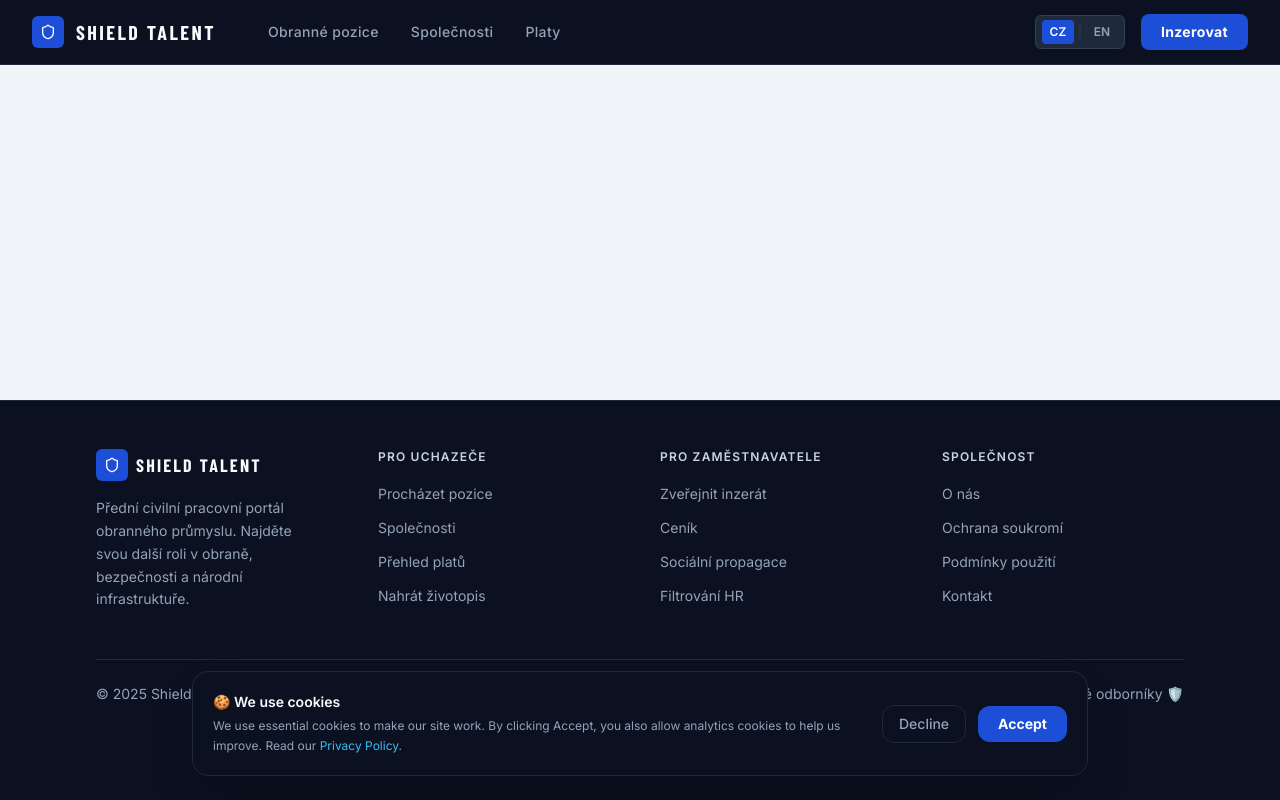
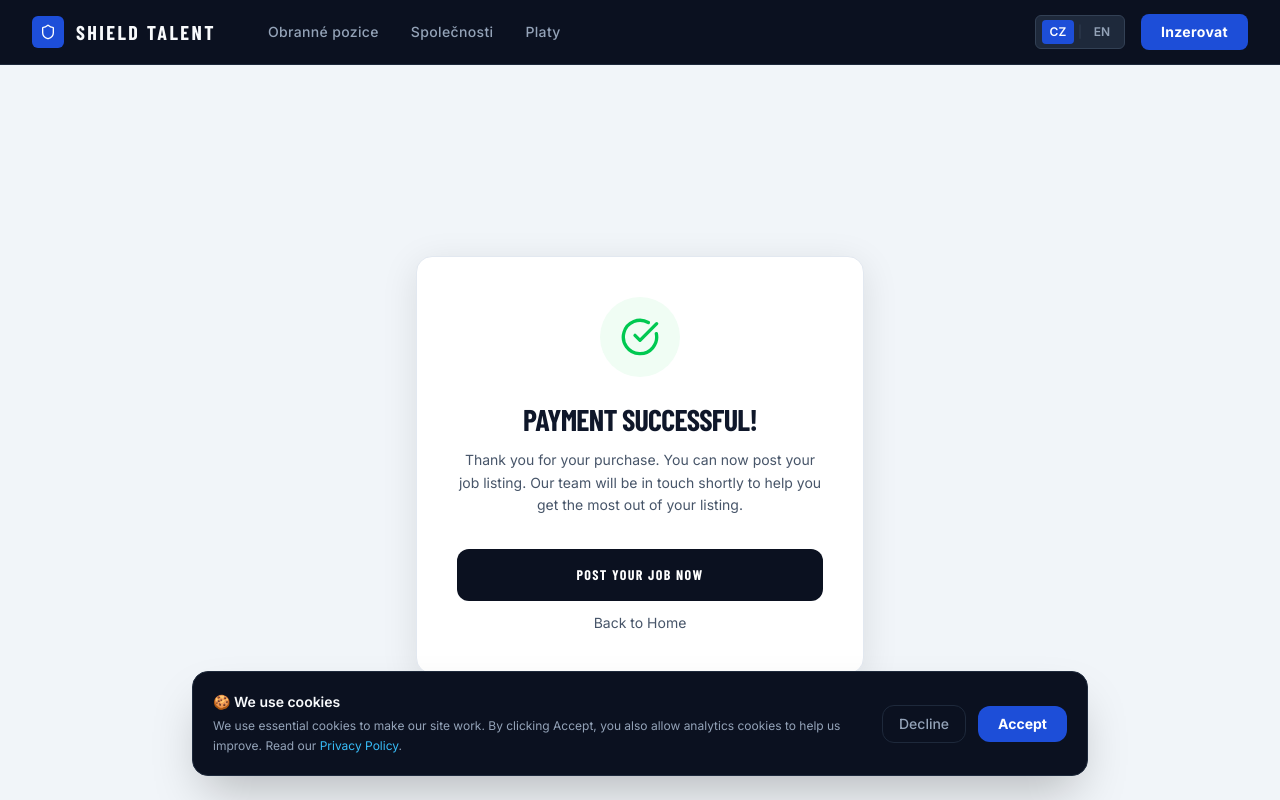
Before and after one commit to B-S-N-K/def-jobs, a React (Vite) app: page /payment-success in a window 1280 px wide. Shown: the top 800 px of the page. Built offline with nearby package versions, Linux system fonts and the light colour scheme; no server answers; a web font is replaced by a local one.

Commit message:
Add Stripe payment flow with checkout and success page

```diff
--- a/package.json
+++ b/package.json
@@ -25,6 +25,7 @@
     "react-dom": "^19.0.0",
     "react-router-dom": "^7.13.1",
     "resend": "^6.9.3",
+    "stripe": "^20.4.1",
     "tailwind-merge": "^3.5.0",
     "vite": "^6.2.0"
   },
--- a/server.ts
+++ b/server.ts
@@ -7,6 +7,8 @@ import { fileURLToPath } from "url";
 import { getSupabaseClient, getSupabaseAdminClient } from "./src/lib/supabase";
 import { Resend } from 'resend';
 const resend = new Resend(process.env.RESEND_API_KEY);
+import Stripe from 'stripe';
+const stripe = new Stripe(process.env.STRIPE_SECRET_KEY!);
 
 const __dirname = path.dirname(fileURLToPath(import.meta.url));
 
@@ -46,11 +48,11 @@ async function startServer() {
             .toString()
             .padStart(2, "0")}.${date.getFullYear()}`;
 
-          return {
-            ...job,
-            tags: job.tags || [],
-            postedAt: euDate,
-          };
+            return {
+              ...job,
+              tags: typeof job.tags === 'string' ? JSON.parse(job.tags) : (job.tags || []),
+              postedAt: euDate,
+            };
         }) ?? [];
 
       res.json(jobsWithTags);
@@ -262,6 +264,25 @@ async function startServer() {
     }
   });
 
+  app.post("/api/create-checkout", async (req, res) => {
+    try {
+      const { priceId, planName } = req.body;
+
+      const session = await stripe.checkout.sessions.create({
+        payment_method_types: ['card'],
+        line_items: [{ price: priceId, quantity: 1 }],
+        mode: 'payment',
+        success_url: `${req.headers.origin}/payment-success?plan=${planName}`,
+        cancel_url: `${req.headers.origin}/pricing`,
+      });
+
+      res.json({ url: session.url });
+    } catch (error) {
+      console.error('Stripe error:', error);
+      res.status(500).json({ error: 'Failed to create checkout session' });
+    }
+  });
+
   app.post("/api/alerts", async (req, res) => {
     try {
       const { email, keyword, location, jobFunction, jobType } = req.body;
--- a/src/App.tsx
+++ b/src/App.tsx
@@ -12,6 +12,7 @@ import { TermsPage } from '@/pages/TermsPage';
 import { ContactPage } from '@/pages/ContactPage';
 import { AdminLoginPage } from '@/pages/AdminLoginPage';
 import { AdminDashboardPage } from '@/pages/AdminDashboardPage';
+import { PaymentSuccessPage } from '@/pages/PaymentSuccessPage';
 import { CookieBanner } from '@/components/CookieBanner';
 import { JobDetailPage } from '@/pages/JobDetailPage';
 import { Shield } from 'lucide-react';
@@ -38,6 +39,7 @@ function AppContent() {
           <Route path="/terms" element={<TermsPage />} />
           <Route path="/contact" element={<ContactPage />} />
           <Route path="/contact" element={<ContactPage />} />
+          <Route path="/payment-success" element={<PaymentSuccessPage />} />
           <Route path="/admin" element={<AdminLoginPage />} />
           <Route path="/admin/dashboard" element={<AdminDashboardPage />} />
           {/* Add more routes as we build them */}
--- /dev/null
+++ b/src/pages/PaymentSuccessPage.tsx
@@ -0,0 +1,47 @@
+import React, { useEffect } from 'react';
+import { Link, useSearchParams } from 'react-router-dom';
+import { CheckCircle } from 'lucide-react';
+
+export function PaymentSuccessPage() {
+  const [searchParams] = useSearchParams();
+  const plan = searchParams.get('plan');
+
+  useEffect(() => {
+    window.scrollTo(0, 0);
+  }, []);
+
+  return (
+    <div className="min-h-screen bg-shield-bg-light flex items-center justify-center px-4">
+      <div className="max-w-md w-full bg-white border-[1.5px] border-shield-border-l rounded-2xl p-10 text-center shadow-[0_8px_36px_rgba(0,0,0,0.1)]">
+        <div className="flex justify-center mb-6">
+          <div className="h-20 w-20 bg-green-50 rounded-full flex items-center justify-center">
+            <CheckCircle className="h-10 w-10 text-green-500" />
+          </div>
+        </div>
+        <h1 className="font-heading text-3xl font-extrabold text-shield-text-l uppercase tracking-tight mb-3">
+          Payment Successful!
+        </h1>
+        {plan && (
+          <p className="text-shield-navy-lt font-semibold text-sm mb-4">
+            {plan} Plan Activated
+          </p>
+        )}
+        <p className="text-shield-text-lm text-sm leading-relaxed mb-8">
+          Thank you for your purchase. You can now post your job listing. Our team will be in touch shortly to help you get the most out of your listing.
+        </p>
+        <Link
+          to="/post-job"
+          className="block w-full bg-shield-black hover:bg-shield-navy-lt text-white font-heading font-bold py-4 rounded-xl transition-all hover:-translate-y-[1px] uppercase tracking-widest text-sm mb-3"
+        >
+          Post Your Job Now
+        </Link>
+        <Link
+          to="/"
+          className="block w-full text-shield-text-lm text-sm hover:text-shield-text-l transition-colors"
+        >
+          Back to Home
+        </Link>
+      </div>
+    </div>
+  );
+}
--- a/src/pages/PricingPage.tsx
+++ b/src/pages/PricingPage.tsx
@@ -1,10 +1,11 @@
-import React from 'react';
+import React, { useState } from 'react';
 import { Link } from 'react-router-dom';
 import { Check } from 'lucide-react';
 import { useTranslation } from '@/lib/i18n';
 
 export function PricingPage() {
   const { t } = useTranslation();
+  const [loadingPlan, setLoadingPlan] = useState<string | null>(null);
 
   const plans = [
     {
@@ -15,6 +16,7 @@ export function PricingPage() {
       description: t('pricing_start_desc'),
       color: 'border-shield-border-l',
       buttonColor: 'bg-shield-black hover:bg-shield-navy-lt',
+      priceId: 'price_1T9mst38H9O33X70Yz2XJWRP',
       features: [
         t('pricing_f1'),
         t('pricing_f2'),
@@ -32,6 +34,7 @@ export function PricingPage() {
       color: 'border-shield-navy-lt',
       buttonColor: 'bg-shield-navy-lt hover:bg-shield-navy-mid',
       badge: t('pricing_most_popular'),
+      priceId: 'price_1T9mtU38H9O33X70DjAPurHL',
       features: [
         t('pricing_f1'),
         t('pricing_f6'),
@@ -50,6 +53,7 @@ export function PricingPage() {
       description: t('pricing_elite_desc'),
       color: 'border-shield-border-l',
       buttonColor: 'bg-shield-black hover:bg-shield-navy-lt',
+      priceId: 'price_1T9mtt38H9O33X70befGIiTG',
       features: [
         t('pricing_f11'),
         t('pricing_f6'),
@@ -70,6 +74,7 @@ export function PricingPage() {
       color: 'border-shield-border-l',
       buttonColor: 'bg-shield-black hover:bg-shield-navy-lt',
       badge: t('pricing_best_value'),
+      priceId: 'price_1T9muY38H9O33X70zrQrBLJd',
       features: [
         t('pricing_f13'),
         t('pricing_f14'),
@@ -83,6 +88,24 @@ export function PricingPage() {
       ],
     },
   ];
+
+  const handleCheckout = async (priceId: string, planName: string) => {
+    setLoadingPlan(planName);
+    try {
+      const res = await fetch('/api/create-checkout', {
+        method: 'POST',
+        headers: { 'Content-Type': 'application/json' },
+        body: JSON.stringify({ priceId, planName }),
+      });
+      const { url } = await res.json();
+      window.location.href = url;
+    } catch (error) {
+      console.error('Checkout error:', error);
+      alert('Failed to start checkout. Please try again.');
+    } finally {
+      setLoadingPlan(null);
+    }
+  };
 
   return (
     <div className="min-h-screen bg-shield-bg-light">
@@ -128,12 +151,13 @@ export function PricingPage() {
                   </li>
                 ))}
               </ul>
-              <Link
-                to="/post-job"
-                className={`${plan.buttonColor} text-white text-sm font-bold py-3 rounded-xl text-center transition-all hover:-translate-y-[1px] block`}
+              <button
+                onClick={() => handleCheckout(plan.priceId, plan.name)}
+                disabled={loadingPlan === plan.name}
+                className={`${plan.buttonColor} text-white text-sm font-bold py-3 rounded-xl text-center transition-all hover:-translate-y-[1px] block w-full disabled:opacity-50`}
               >
-                {t('pricing_get_started')}
-              </Link>
+                {loadingPlan === plan.name ? 'Loading...' : t('pricing_get_started')}
+              </button>
             </div>
           ))}
         </div>
```
Also changed, not shown: 1 other file (tests, documents, lock files or other folders).
